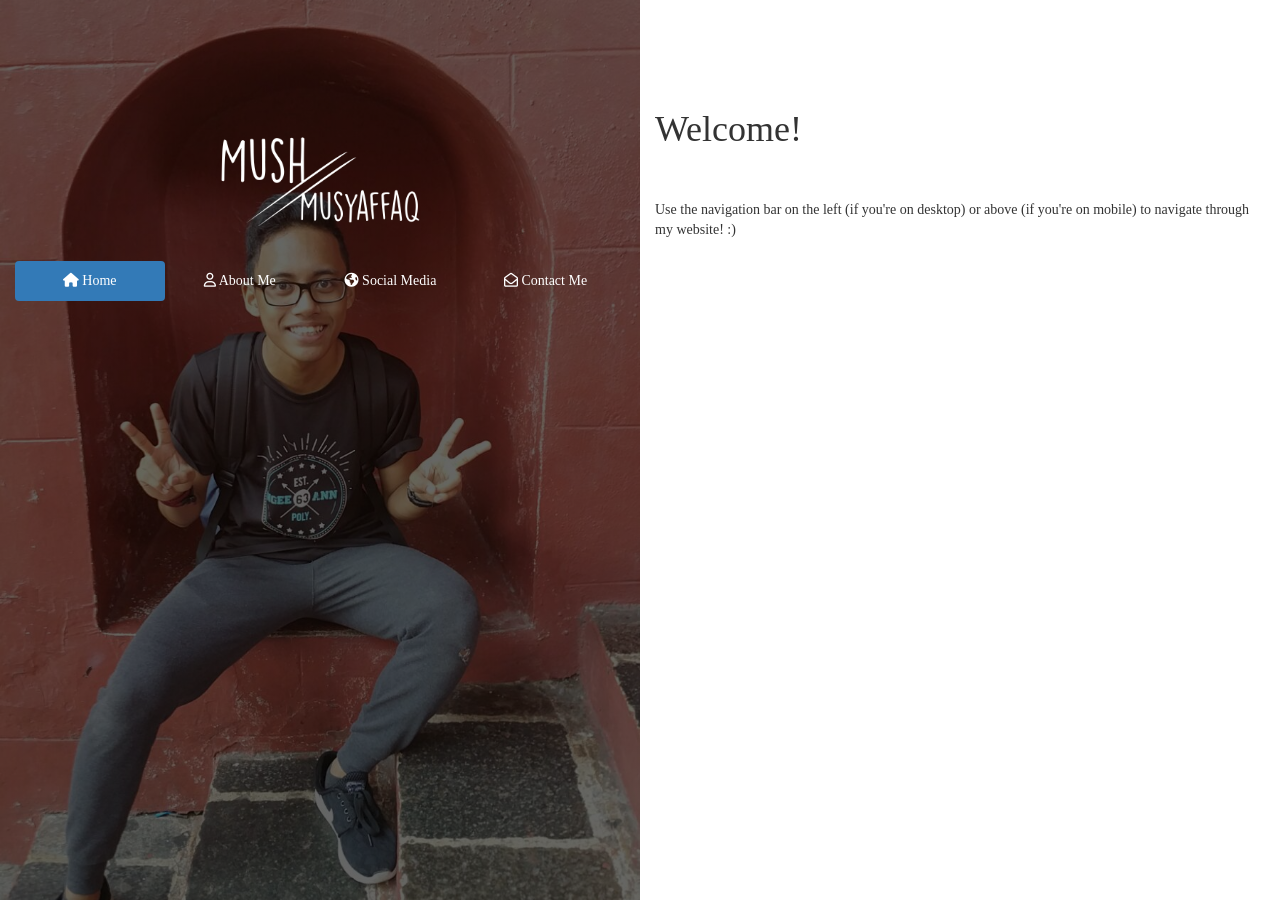
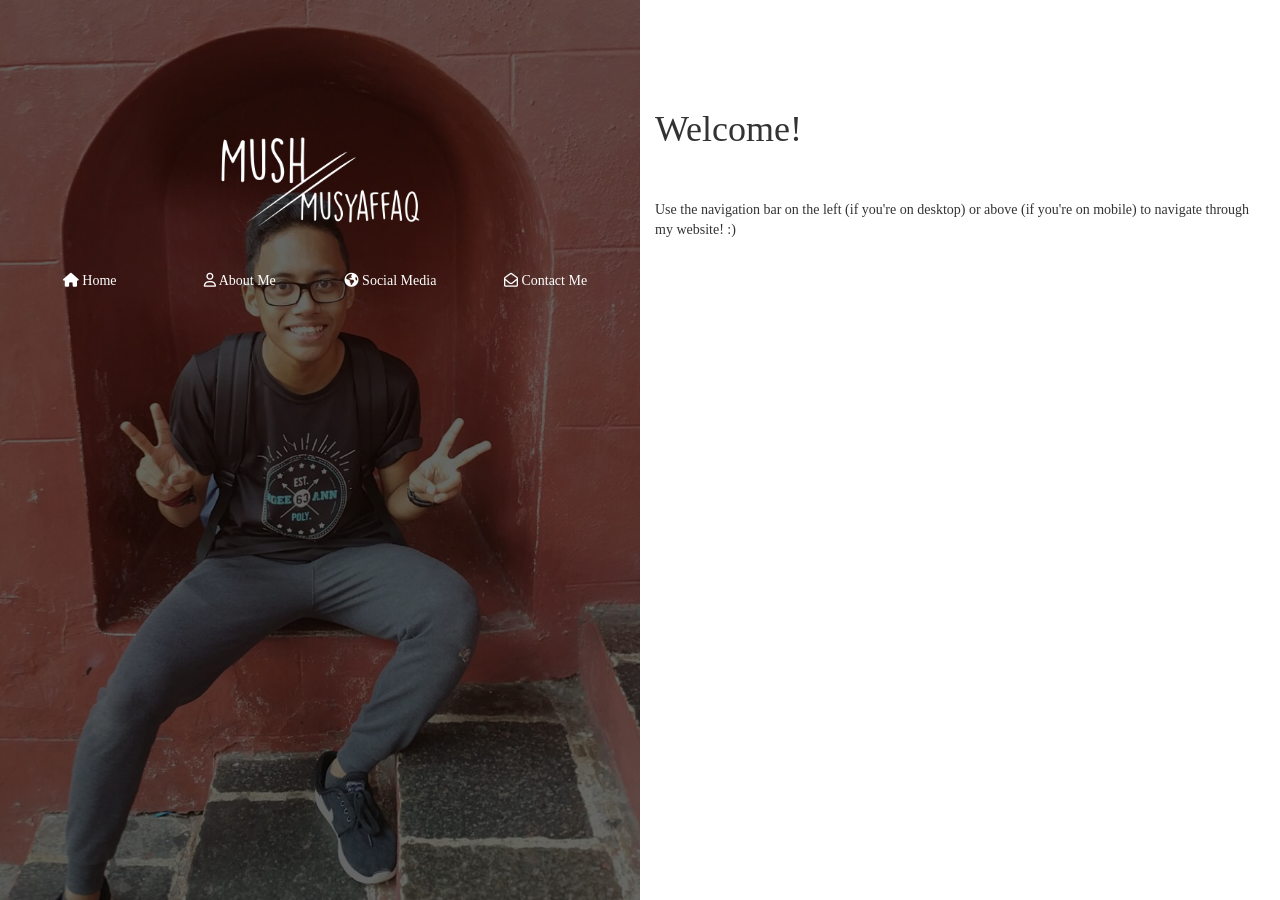
Before and after one commit to Musyaffaq/Musyaffaq.github.io, a Jekyll site: the page built from index.html, in a window 1280 px wide. Built offline with Jekyll 4.4.1, drawn with Linux system fonts in a browser that asks for light colours; nearby versions of some CDN libraries; some web fonts are replaced.

Commit message:
Remove active navigation button

```diff
--- a/_layouts/default.html
+++ b/_layouts/default.html
@@ -18,7 +18,7 @@
         <div class="col-md-6 col-left left-bar">
             <img class="logo" src="assets/logo.png"/>
             <ul class="nav nav-pills nav-justified">
-                <li role="presentation" class="active"><a href="#"><i class="fa fa-home" aria-hidden="true"></i> Home</a></li>
+                <li role="presentation"><a href="#"><i class="fa fa-home" aria-hidden="true"></i> Home</a></li>
                 <li role="presentation"><a href="/about-me"><i class="fa fa-user-o" aria-hidden="true"></i> About Me</a></li>
                 <li role="presentation"><a href="/social-media"><i class="fa fa-globe" aria-hidden="true"></i> Social Media</a></li>
                 <li role="presentation"><a href="/contact-me"><i class="fa fa-envelope-open-o" aria-hidden="true"></i> Contact Me</a></li>
```
